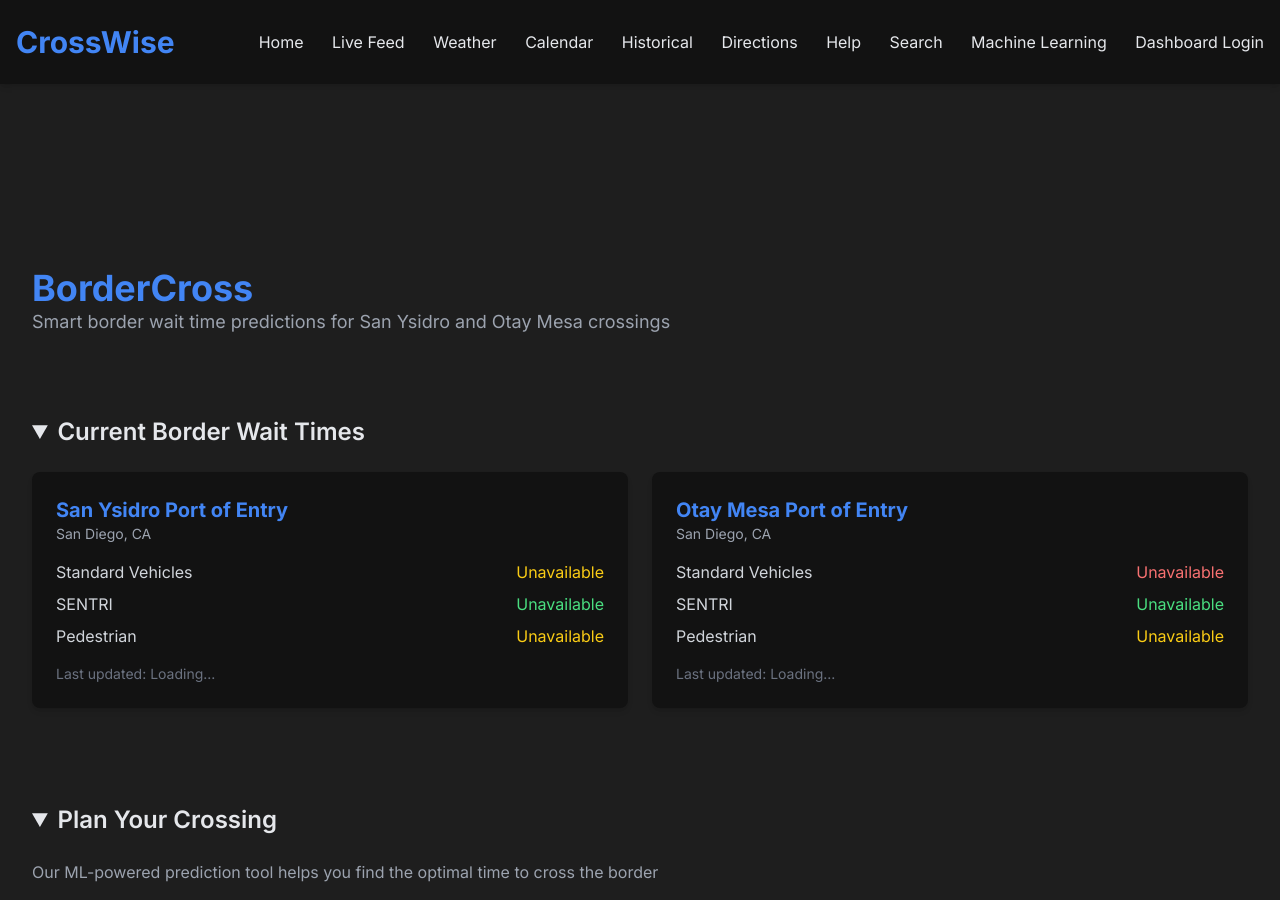
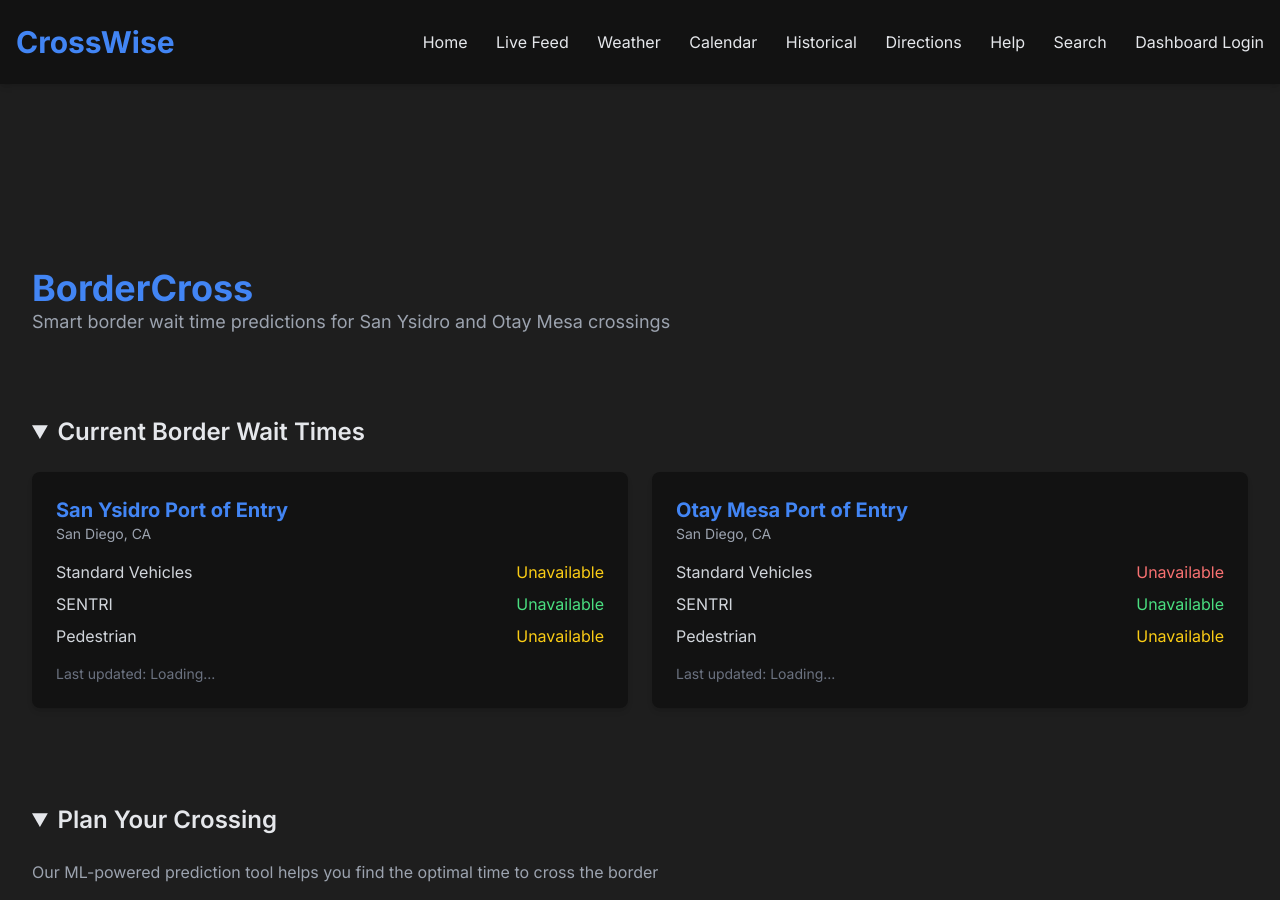
Before and after one commit to illuminati1618/CrossWise, a Jekyll site: the page built from index.html, in a window 1280 px wide and 900 px high. Built offline with Jekyll 4.4.1, drawn with Linux system fonts in a browser that asks for light colours; nearby versions of some CDN libraries.

Commit message:
remove Machine Learning link from navigation

```diff
--- a/_layouts/tailwind.html
+++ b/_layouts/tailwind.html
@@ -132,11 +132,6 @@ layout: null
           class="text-gray-200 hover:text-accent"
           >Search</a
           >
-          <a
-          href="{{ site.baseurl }}/ml/"
-          class="text-gray-200 hover:text-accent"
-          >Machine Learning</a
-          >
           <span
           class="text-gray-200 hover:text-accent"
           data-baseurl="{{ site.baseurl }}"
```
